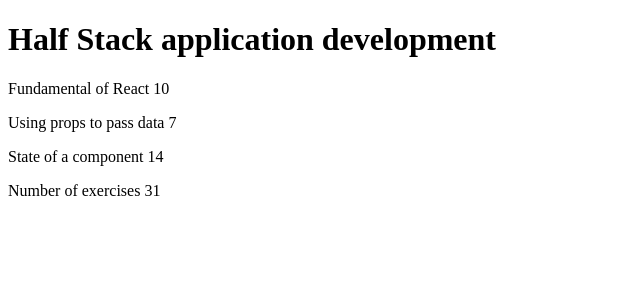
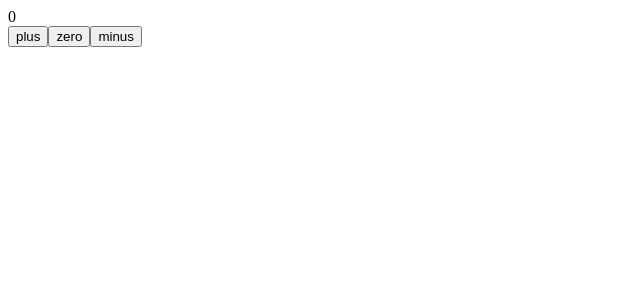
Before and after one commit to gutunn/fullstackopen, a React (Create React App) app in the folder part1/courseinfo/: page / in a window 1280 px wide. Shown: the top 300 px of the page, without its empty margins (0-640 px from the left). Built offline with nearby package versions, Linux system fonts and the light colour scheme.

Commit message:
practice

```diff
--- a/part1/courseinfo/src/App.js
+++ b/part1/courseinfo/src/App.js
@@ -1,66 +1,33 @@
+import { useState } from "react"
 
-const Header = (props) => {
+
+const App = () => {
+  const [ counter, setCounter ] = useState(0)
+
+  const increaseByOne = () => setCounter(counter + 1)
+  const decreaseByOne = () => setCounter(counter - 1)
+  const setToZero = () => setCounter(0)
+
   return (
     <div>
-      <h1>{props.course.name}</h1>
+      <Display counter={counter}/>
+      <Button onClick={increaseByOne}
+        text='plus'
+      />
+      <Button onClick={setToZero}
+        text='zero'
+      />
+       <Button onClick={decreaseByOne}
+        text='minus'
+      />
     </div>
   )
 }
 
-const Content = (props) => {
-  return (
-    <div>
-      <Part p1={props.course.parts[0].name} e1={props.course.parts[0].exercises}/>
-      <Part p2={props.course.parts[1].name} e2={props.course.parts[1].exercises}/>
-      <Part p3={props.course.parts[2].name} e3={props.course.parts[2].exercises}/>
-    </div>
-  )
-  }
+const Display = ({ counter }) => <div>{counter}</div>
 
-const Part = (props) => {
-  return (
-    <div>
-      <p>{props.p1} {props.e1}</p>
-      <p>{props.p2} {props.e2}</p>
-      <p>{props.p3} {props.e3}</p>
-    </div>
-  )
-}
-
-const Total = (props) => {
-  return (
-    <div>
-      <p>Number of exercises {props.course.parts[0].exercises + props.course.parts[1].exercises + props.course.parts[2].exercises}</p>
-    </div>
-  )
-}
-
-const App = () => {
-  const course = {
-    name: 'Half Stack application development',
-    parts: [
-    {
-      name: 'Fundamental of React',
-      exercises: 10
-    },
-    {
-      name: 'Using props to pass data',
-      exercises: 7
-    },
-    {
-      name: 'State of a component',
-      exercises: 14
-    }
-  ]
-}
+const Button = ({ onClick, text }) => <button onClick={onClick}>{text}</button>
 
 
-  return (
-    <div>
-      <Header course={course}/>
-      <Content course={course}/>
-      <Total course={course}/>
-    </div>
-  )
-}
-export default App;
+
+export default App
```
